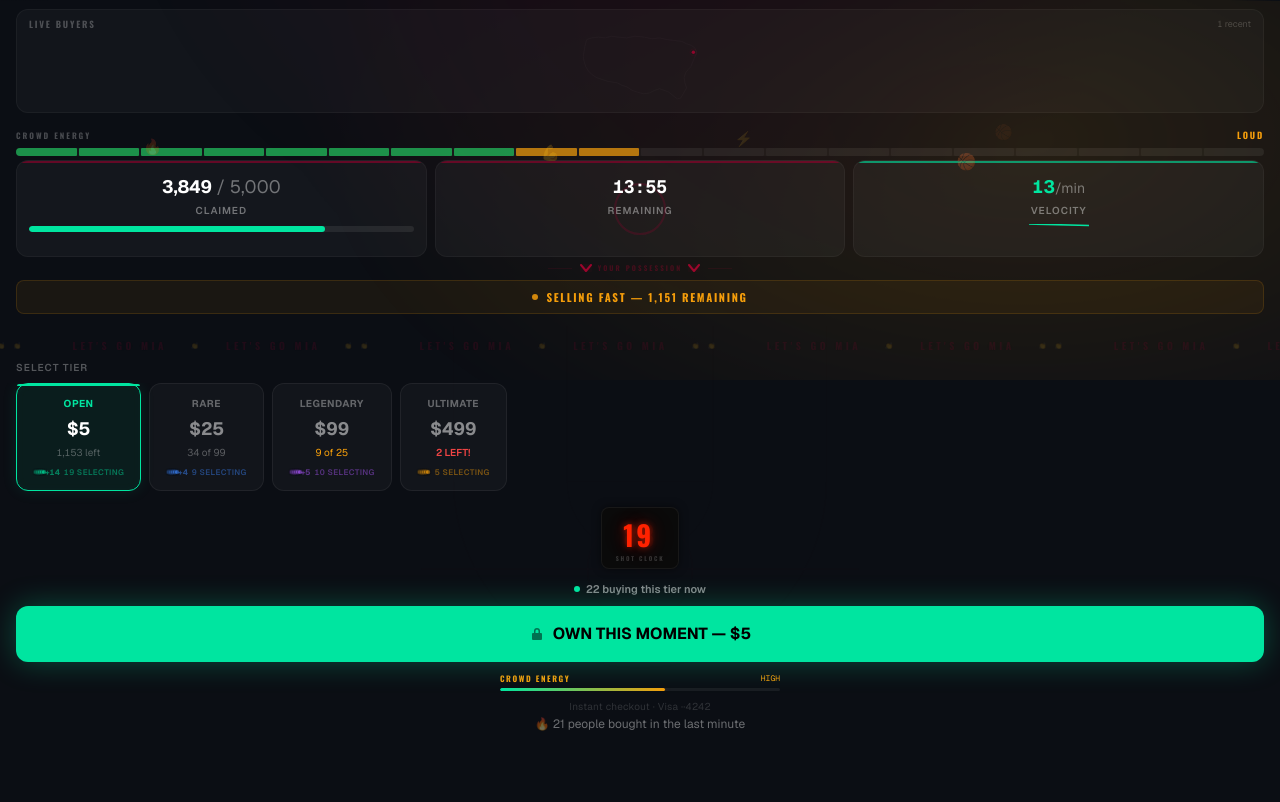
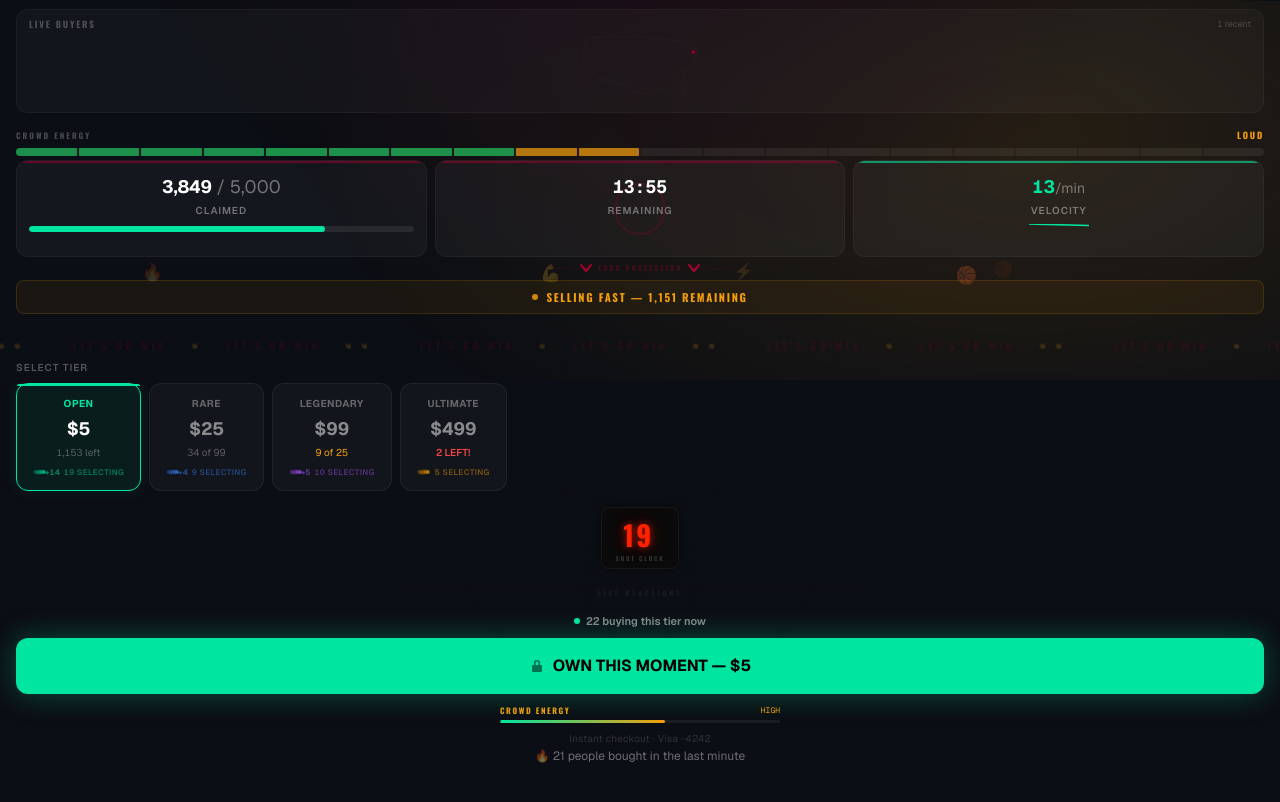
Before and after one commit to roham/tst-prototypes, a Next.js app: page /arena/bam in a window 1280 px wide. Shown: the part 420-1222 px from the top of the page. Built offline with nearby package versions, Linux system fonts and the light colour scheme.

Commit message:
v0.150: arena — browsing timeout jumbotron overlay + crowd reaction bar (live emoji float)

```diff
--- a/app/arena/[momentId]/page.tsx
+++ b/app/arena/[momentId]/page.tsx
@@ -2676,6 +2676,76 @@ function MilestoneFlash({
   );
 }
 
+/* ─── Crowd Reaction Bar — Whatnot/TikTok-style emoji reactions ──── */
+/* Live commerce platforms (Whatnot, TikTok Shop, Twitch) show a     */
+/* stream of emoji reactions from viewers — 🔥💰😱🏀 floating up     */
+/* from the bottom of the video. This is the purchase-page equivalent */
+/* creating "other people are excited" social proof near the CTA.     */
+
+const REACTION_EMOJIS_OPEN = ['🔥', '💰', '🏀', '👀', '💪', '🙌', '⭐'];
+const REACTION_EMOJIS_CLOSING = ['🔥', '😱', '⚡', '💰', '🏃', '⏰', '🚨'];
+const REACTION_EMOJIS_CRITICAL = ['🚨', '😱', '🔥', '⚡', '💸', '😤', '🏆'];
+
+function CrowdReactionBar({ teamColor, isCritical, isClosing }: { teamColor: string; isCritical: boolean; isClosing: boolean }) {
+  const [reactions, setReactions] = useState<{ id: number; emoji: string; x: number; delay: number }[]>([]);
+  const idRef = useRef(0);
+
+  useEffect(() => {
+    const pool = isCritical ? REACTION_EMOJIS_CRITICAL : isClosing ? REACTION_EMOJIS_CLOSING : REACTION_EMOJIS_OPEN;
+    // Faster reactions during urgency phases
+    const minInterval = isCritical ? 300 : isClosing ? 600 : 900;
+    const maxInterval = isCritical ? 800 : isClosing ? 1400 : 2200;
+
+    let timer: ReturnType<typeof setTimeout>;
+    const spawn = () => {
+      const emoji = pool[Math.floor(Math.random() * pool.length)];
+      const x = 8 + Math.random() * 84; // 8-92% horizontal position
+      const delay = Math.random() * 0.3;
+      const id = ++idRef.current;
+      setReactions(prev => {
+        // Keep max 12 visible at a time
+        const next = prev.length > 11 ? prev.slice(-11) : prev;
+        return [...next, { id, emoji, x, delay }];
+      });
+      // Remove after animation completes
+      setTimeout(() => {
+        setReactions(prev => prev.filter(r => r.id !== id));
+      }, 2200);
+      timer = setTimeout(spawn, minInterval + Math.random() * (maxInterval - minInterval));
+    };
+    timer = setTimeout(spawn, 200);
+    return () => clearTimeout(timer);
+  }, [isCritical, isClosing]);
+
+  return (
+    <div className="relative z-[1] mx-4 mt-1 mb-0 overflow-hidden" style={{ height: '32px' }}>
+      {/* Faint label */}
+      <div className="absolute inset-0 flex items-center justify-center pointer-events-none">
+        <span
+          className="text-[7px] font-bold uppercase tracking-[0.4em] text-white/[0.06]"
+          style={{ fontFamily: 'var(--font-oswald), sans-serif' }}
+        >
+          Live Reactions
+        </span>
+      </div>
+      {/* Floating emoji reactions */}
+      {reactions.map(r => (
+        <span
+          key={r.id}
+          className="absolute bottom-0 text-sm pointer-events-none"
+          style={{
+            left: `${r.x}%`,
+            animation: `arena-reaction-float 2s ease-out ${r.delay}s both`,
+            filter: `drop-shadow(0 0 4px ${teamColor}40)`,
+          }}
+        >
+          {r.emoji}
+        </span>
+      ))}
+    </div>
+  );
+}
+
 /* ═══════════════════════════════════════════════════════════════════
    MAIN PAGE
    ═══════════════════════════════════════════════════════════════════ */
@@ -2854,6 +2924,19 @@ export default function ArenaPage({
     countdown.isEnded,
   );
 
+  /* ── Timeout Called — jumbotron timeout overlay after browsing too long ── */
+  const [timeoutCalled, setTimeoutCalled] = useState(false);
+  const timeoutFiredRef = useRef(false);
+  useEffect(() => {
+    if (!tierVisible || countdown.isEnded || proto.state !== 'browsing' || timeoutFiredRef.current) return;
+    const timer = setTimeout(() => {
+      timeoutFiredRef.current = true;
+      setTimeoutCalled(true);
+      setTimeout(() => setTimeoutCalled(false), 2400);
+    }, 15000); // 15s of viewing tiers without buying
+    return () => clearTimeout(timer);
+  }, [tierVisible, countdown.isEnded, proto.state]);
+
   /* ── Not found ──────────────────────────────────────────────── */
   if (!moment) {
     return (
@@ -2943,6 +3026,67 @@ export default function ArenaPage({
 
       {/* ─── Arena Timeout — jumbotron overlay on phase transitions ─── */}
       <TimeoutOverlay active={timeoutActive} label={timeoutLabel} teamColor={moment.teamColors.primary} />
+
+      {/* ─── Browsing Timeout — "TIMEOUT" flash after 15s viewing tiers without buying ─── */}
+      {timeoutCalled && (
+        <div className="pointer-events-none fixed inset-0 z-[39] flex items-center justify-center">
+          {/* Full-screen team-color flash */}
+          <div
+            className="absolute inset-0 arena-timeout-flash"
+            style={{ backgroundColor: moment.teamColors.primary }}
+          />
+          {/* Dark backdrop */}
+          <div
+            className="absolute inset-0"
+            style={{
+              background: `radial-gradient(ellipse at center, ${moment.teamColors.primary}15 0%, rgba(11,14,20,0.85) 70%)`,
+            }}
+          />
+          {/* Jumbotron graphic */}
+          <div className="relative flex flex-col items-center gap-3 arena-timeout-overlay">
+            {/* Whistle icon */}
+            <div
+              className="flex h-10 w-10 items-center justify-center rounded-full"
+              style={{ backgroundColor: `${moment.teamColors.primary}25`, border: `1px solid ${moment.teamColors.primary}40` }}
+            >
+              <svg className="h-5 w-5" viewBox="0 0 20 20" fill="none">
+                <circle cx="7" cy="12" r="4.5" stroke={moment.teamColors.primary} strokeWidth="1.5" />
+                <path d="M11 8.5L17 4" stroke={moment.teamColors.primary} strokeWidth="1.5" strokeLinecap="round" />
+                <circle cx="7" cy="12" r="1.5" fill={moment.teamColors.primary} opacity="0.6" />
+              </svg>
+            </div>
+            {/* TIMEOUT text */}
+            <span
+              className="text-4xl uppercase tracking-[0.35em] sm:text-5xl"
+              style={{
+                fontFamily: 'var(--font-oswald), sans-serif',
+                fontWeight: 700,
+                color: '#F0F2F5',
+                textShadow: `0 0 30px ${moment.teamColors.primary}80, 0 0 60px ${moment.teamColors.primary}40, 0 2px 4px rgba(0,0,0,0.5)`,
+              }}
+            >
+              TIMEOUT
+            </span>
+            {/* Subtext */}
+            <span
+              className="text-[10px] uppercase tracking-[0.3em]"
+              style={{
+                fontFamily: 'var(--font-oswald), sans-serif',
+                fontWeight: 400,
+                color: `${moment.teamColors.primary}CC`,
+              }}
+            >
+              Make your selection
+            </span>
+            {/* Team-color accent lines */}
+            <div className="flex items-center gap-3">
+              <div className="h-[1px] w-10" style={{ backgroundColor: `${moment.teamColors.primary}60` }} />
+              <div className="h-1.5 w-1.5 rounded-full" style={{ backgroundColor: moment.teamColors.primary, boxShadow: `0 0 8px ${moment.teamColors.primary}80` }} />
+              <div className="h-[1px] w-10" style={{ backgroundColor: `${moment.teamColors.primary}60` }} />
+            </div>
+          </div>
+        </div>
+      )}
 
       {/* ─── Jumbotron Noise Prompt — "MAKE SOME NOISE" on velocity spike ─── */}
       <JumbotronNoisePrompt visible={noisePromptVisible} teamColor={moment.teamColors.primary} />
@@ -3406,6 +3550,11 @@ export default function ArenaPage({
         isVisible={tierVisible && !countdown.isEnded && proto.state === 'browsing'}
       />
 
+      {/* ─── Crowd Reaction Bar — live emoji reactions floating up from viewers ─── */}
+      {!countdown.isEnded && proto.state === 'browsing' && (
+        <CrowdReactionBar teamColor={moment.teamColors.primary} isCritical={isCritical} isClosing={isClosing} />
+      )}
+
       {/* ─── CTA Section ─── */}
       <div className="px-4 pt-1">
         {/* Active buyers badge — live commerce energy */}
--- a/app/globals.css
+++ b/app/globals.css
@@ -1378,3 +1378,30 @@ body {
   70%  { transform: scale(0.97) translateY(0); opacity: 1; }
   100% { transform: scale(1) translateY(0); opacity: 1; }
 }
+
+/* Arena timeout called — jumbotron timeout flash overlay */
+@keyframes arena-timeout-in {
+  0%   { opacity: 0; transform: scale(1.1); letter-spacing: 0.5em; }
+  15%  { opacity: 1; }
+  50%  { transform: scale(1); letter-spacing: 0.35em; }
+  80%  { opacity: 1; }
+  100% { opacity: 0; transform: scale(0.98); }
+}
+@keyframes arena-timeout-flash {
+  0%   { opacity: 0.2; }
+  100% { opacity: 0; }
+}
+.arena-timeout-overlay {
+  animation: arena-timeout-in 2.4s cubic-bezier(0.16, 1, 0.3, 1) forwards;
+}
+.arena-timeout-flash {
+  animation: arena-timeout-flash 0.4s ease-out forwards;
+}
+
+/* Arena crowd reaction bar — emoji float up and fade out */
+@keyframes arena-reaction-float {
+  0%   { transform: translateY(0) scale(0.5); opacity: 0; }
+  15%  { transform: translateY(-6px) scale(1.15); opacity: 1; }
+  30%  { transform: translateY(-12px) scale(1); opacity: 0.9; }
+  100% { transform: translateY(-34px) scale(0.8); opacity: 0; }
+}
```
